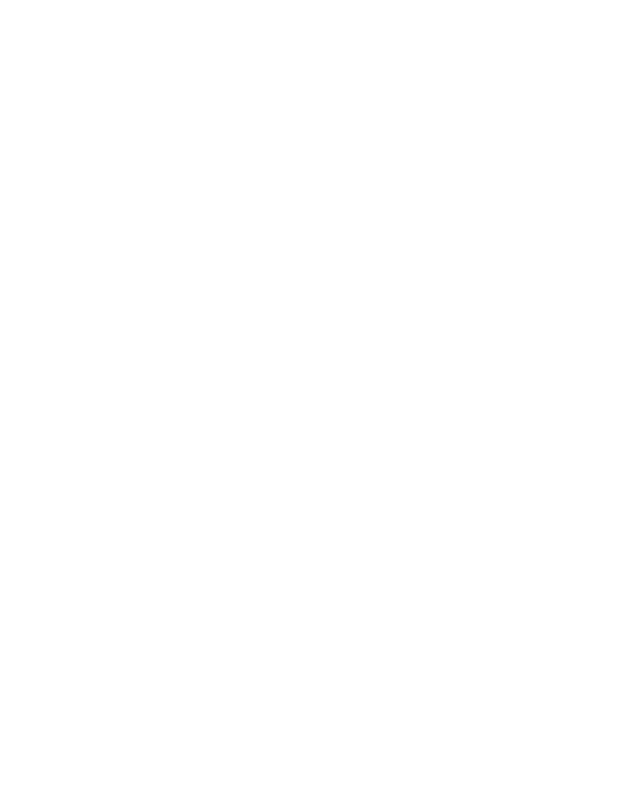
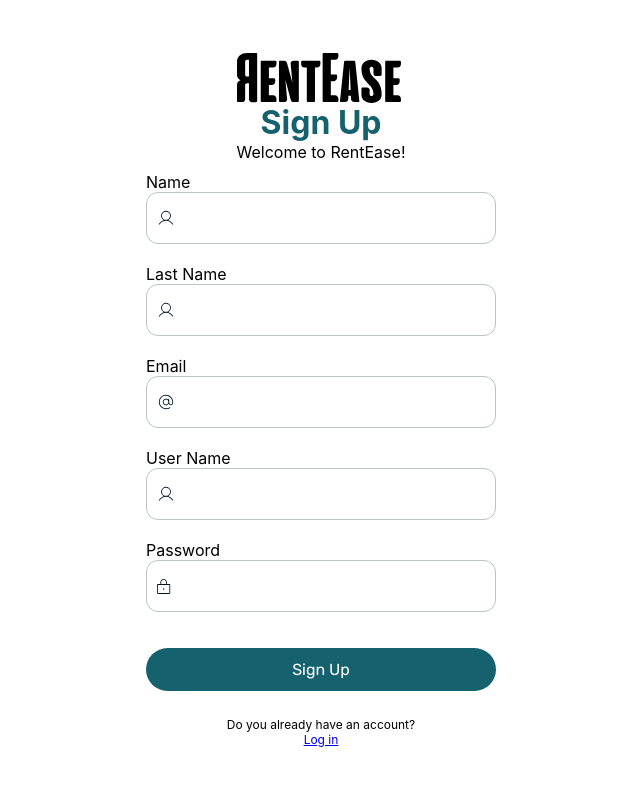
Before and after one commit to Cristhian8132/proyecto2KrugerJavaScript, a plain HTML site: page 1.registerRentEase.html in a window 1280 px wide. Shown: the whole page, without its empty margins (319-959 px from the left). Drawn offline with Linux system fonts and the light colour scheme; a web font is replaced by a local one.

Commit message:
1.2 Agregadas las paginas de login y register estilizadas

```diff
--- a/1.registerRentEase.html
+++ b/1.registerRentEase.html
@@ -4,8 +4,57 @@
     <meta charset="UTF-8">
     <meta name="viewport" content="width=device-width, initial-scale=1.0">
     <title>Document</title>
+    <link rel="stylesheet" href="./style/1.1styleReantEase.css" />
+    <link rel="stylesheet" href="./style/1.fonts.css" />
+
 </head>
 <body>
+    <div class="login-container">
+        <div class="logo-container">
+            <img src="./images/logoRentEase.svg" alt="Logo image" class="Logo">
+            <h1 class="title">Sign Up</h1>
+            <p class="welcome">Welcome to RentEase!</p>
+        </div>
 
+        <div class="form-container" >
+            <form action="/" class="form">
+                <label for="name" class="enterName">Name</label>
+                <div class="input-group">
+                    <input type="text" id="name">
+                </div>
+
+                <label for="lastName" class="enterLastName">Last Name</label>
+                <div class="input-group">
+                    <input type="text" id="lastName">
+                </div>
+
+                <label for="email" class="enterEmail">Email</label>
+                <div class="input-group">
+                    <input type="text" id="email">
+                </div>
+
+                <label for="userName" class="enterUserName">User Name</label>
+                <div class="input-group">
+                    <input type="text" id="userName">
+                </div>
+
+                <label for="password" class="password">Password</label>
+                <div class="input-group">
+                    <input type="password" id="password">
+                </div>
+
+                <div class="buttons">
+                    <button class="signUpButton-register">Sign Up</button>
+                </div>
+
+            </form>
+        </div>
+
+        <div class="footPage-container">
+            <div>Do you already have an account?</div>
+            <a href="1.loginRentEase.html">Log in</a>
+        </div>
+
+    </div>
 </body>
 </html>
--- a/style/1.1styleReantEase.css
+++ b/style/1.1styleReantEase.css
@@ -23,4 +23,120 @@
     --gris-700: #223740;
     --gris-800: #112632;
     --gris-900: #001524;
+
+    /* Tamaños de letra */
+    --sm: 12px;
+    --rg: 16px;
+    --xl: 24px;
+    --xxl: 32px;
 }
+
+
+body {
+    margin: 0;
+    font-family: SF Pro Text;
+}
+
+/* Primer Div: Logo*/
+.login-container {
+    width: 100%;
+    height: 100vh;
+    display: grid;
+    place-items: center;
+    padding: 48px 20px;
+    box-sizing: border-box;
+    font-size: var(--rg);
+}
+
+.logo-container * {
+    padding: 0;
+    margin: 0;
+    display: flex;
+    flex-direction: column;
+    align-items: center;
+    font-style: normal;
+}
+
+
+.title {
+    color: var(--azul-400);
+}
+
+/* Segundo Div: Login */
+.form-container {
+    display: grid;
+    grid-template-columns: auto;
+    width: 350px;
+}
+
+.input-group {
+    position: relative;
+    margin-bottom: 20px ;
+}
+
+.input-group input {
+    width: 88%;
+    height: 50px;
+    padding: 0px 0px 0px 40px;
+    border: 1px solid var(--gris-100);
+    border-radius: 12px;
+    transition: box-shadow 0.2s ease, border-color 0.2s ease;
+}
+
+.input-group input:focus {
+    border-color: var(--azul-400);
+    box-shadow: 0 0 8px rgba(21, 97, 109, 0.6);
+    outline: none;
+
+}
+
+#userName, #name, #lastName {
+    background: url(../images/icons/userIcon.svg) no-repeat 10px center;
+
+}
+
+
+#password {
+    background: url(../images/icons/passwordIcon.svg) no-repeat 10px center;
+}
+
+#email {
+    background: url(../images/icons/arrova.svg) no-repeat 10px center;
+}
+
+
+/* Botones */
+
+.buttons {
+    padding: 16px 0px;
+    display: flex;
+    flex-direction: column;
+    gap: 16px;
+
+}
+
+.buttons * {
+    color: var(--gris-0);
+    border-radius: 50px;
+    border: none;
+    height: 43px;
+    font-family: Rubik;
+    font-size: var(--rg);
+
+}
+
+.buttons .logInButton, .signUpButton-register {
+    background-color: var(--azul-400);
+}
+
+.buttons .signUpButton {
+    background-color: var(--azul-200);
+}
+
+/* Tercer Div: foot container */
+.footPage-container {
+    display: flex;
+    flex-direction: column;
+    align-items: center;
+    font-size: var(--sm);
+}
--- a/style/1.fonts.css
+++ b/style/1.fonts.css
@@ -53,9 +53,3 @@
     font-weight: bold;
     font-style: italic;
 }
-
-
-body {
-    font-family: 'SF Pro Text';
-    font-weight: bold;
-}
```
Also changed, not shown: 1.loginRentEase.html (+32 -1 lines), images/icons/arrova.svg (added), images/icons/passwordIcon.svg (added), images/icons/userIcon.svg (added).
